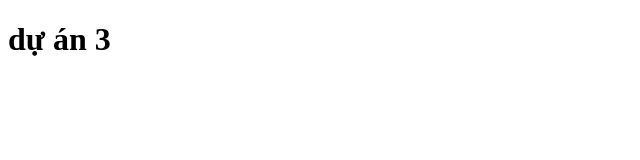
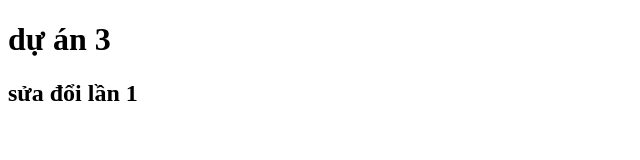
Before and after one commit to Khieue/duan3, a plain HTML site: page index.html in a window 1280 px wide. Shown: the whole page, without its empty margins (0-640 px from the left). Drawn offline with Linux system fonts and the light colour scheme.

Commit message:
sửa đổi lần 1

```diff
--- a/index.html
+++ b/index.html
@@ -7,5 +7,6 @@
   </head>
   <body>
     <h1>dự án 3</h1>
+    <h2>sửa đổi lần 1</h2>
   </body>
 </html>
```
